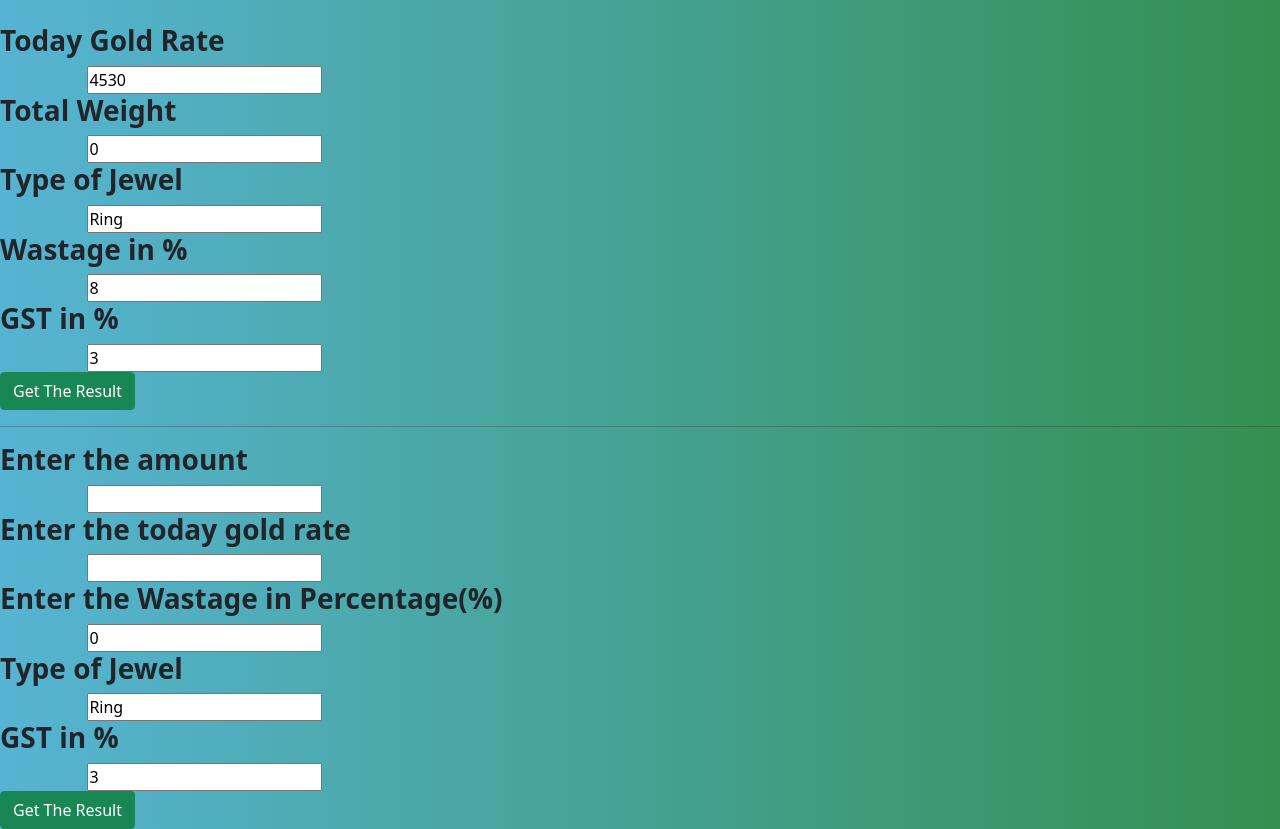
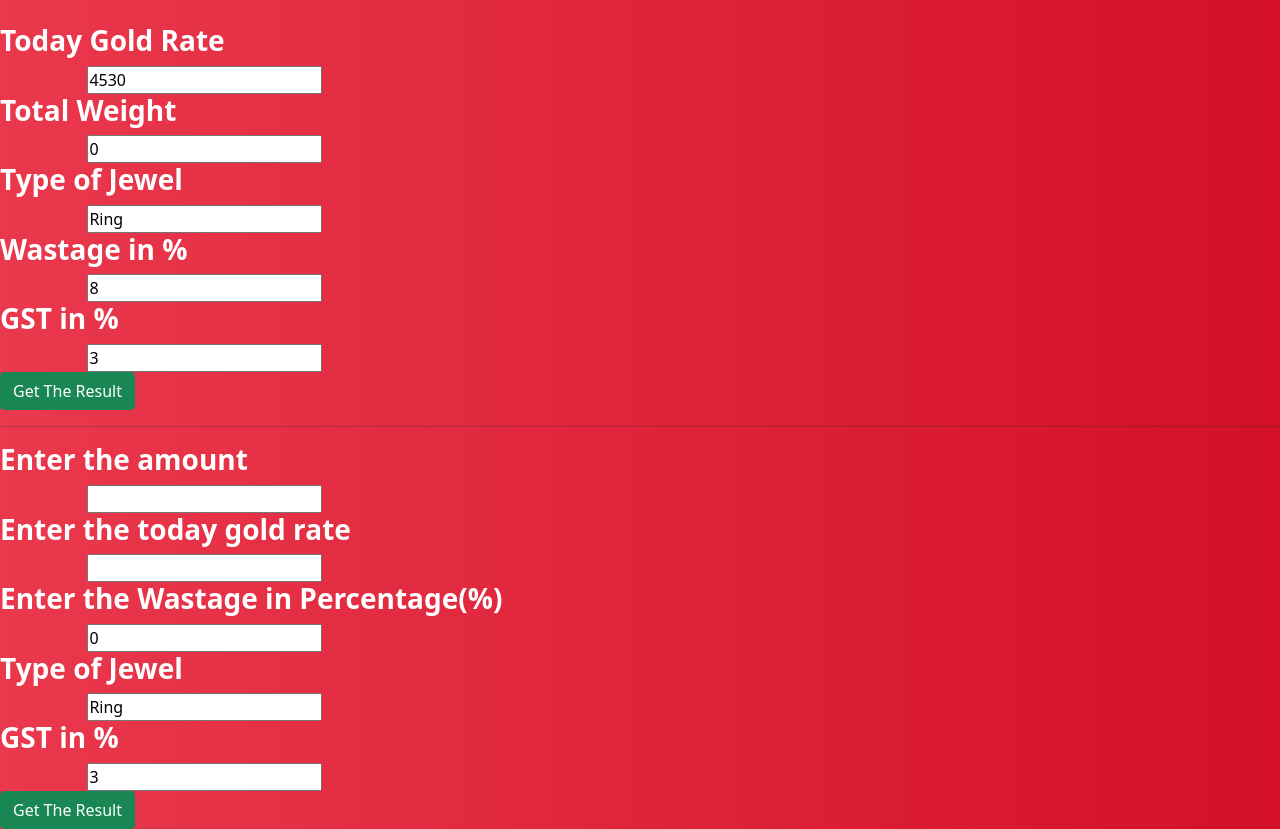
Before and after one commit to Thangapandiyan2296/goldrate_calc, a plain HTML site: page index.html in a window 1280 px wide. Drawn offline with nearby package versions, Linux system fonts and the light colour scheme.

Commit message:
Add files via upload

```diff
--- a/style.css
+++ b/style.css
@@ -3,12 +3,17 @@
     padding:0;
 }
 body{
-    background: #348F50;  /* fallback for old browsers */
-    background: -webkit-linear-gradient(to right, #56B4D3, #348F50);  /* Chrome 10-25, Safari 5.1-6 */
-    background: linear-gradient(to right, #56B4D3, #348F50); /* W3C, IE 10+/ Edge, Firefox 16+, Chrome 26+, Opera 12+, Safari 7+ */
+    background: #D31027;  /* fallback for old browsers */
+background: -webkit-linear-gradient(to right, #EA384D, #D31027);  /* Chrome 10-25, Safari 5.1-6 */
+background: linear-gradient(to right, #EA384D, #D31027); /* W3C, IE 10+/ Edge, Firefox 16+, Chrome 26+, Opera 12+, Safari 7+ */
 
 }
 .btn btn-primary
 {
     margin-left:50%;
+
 }
+h3
+{
+     color: white;
+}
```
